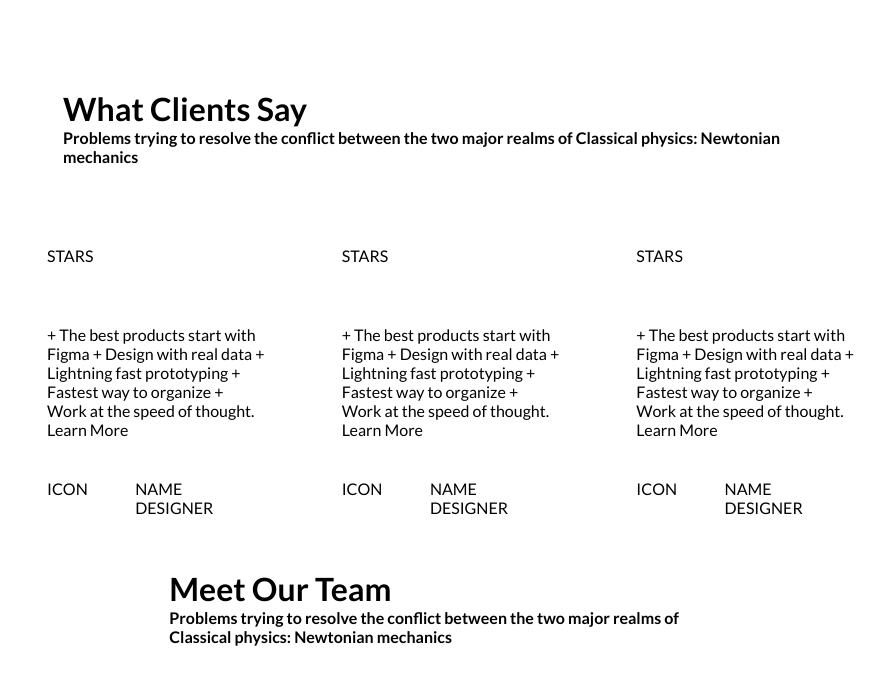
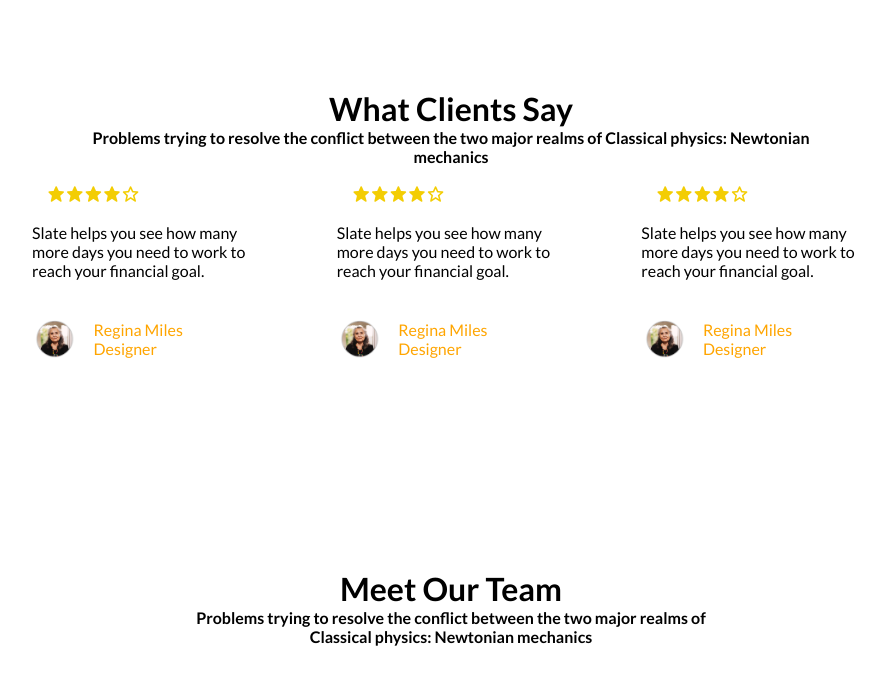
Before and after one commit to MarcoFromBerlin/website-corporate, a website: page dist/index.html in a window 1280 px wide. Shown: the part 1751-2434 px from the top of the page, without its empty margins (189-1074 px from the left). Drawn offline with Linux system fonts and the light colour scheme.

Commit message:
reviews ok, no aligns

```diff
--- a/scss/main.scss
+++ b/scss/main.scss
@@ -9,6 +9,7 @@
 // PAGES
 
 @import "sections/home_a";
+@import "sections/home_c";
 @import "sections/footer";
 
 @import "variables/colors";
--- /dev/null
+++ b/scss/sections/_home_c.scss
@@ -0,0 +1,16 @@
+#home-c {
+  & .stars {
+    width: 150px;
+  }
+  & .row {
+    &.item-columns {
+      & .col-12 {
+        margin-top: -45px;
+      }
+      & .col-8 {
+        color: orange;
+        margin-left: -30px;
+      }
+    }
+  }
+}
```
Also changed, not shown: dist/css/main.css, dist/images/review.png (added), dist/images/stars.png (added), dist/index.html, 1 other file.
